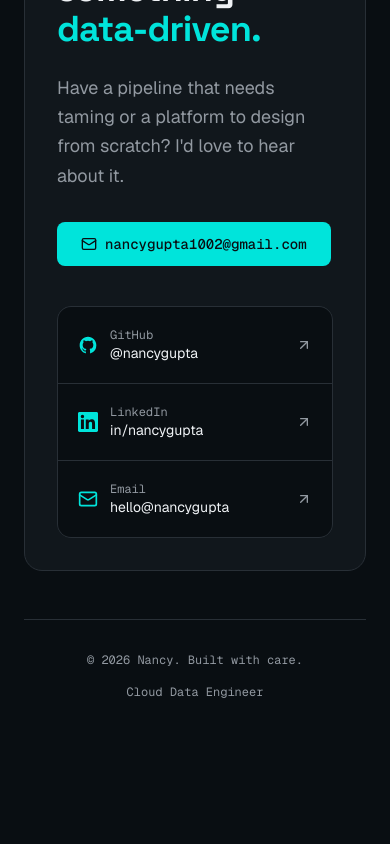
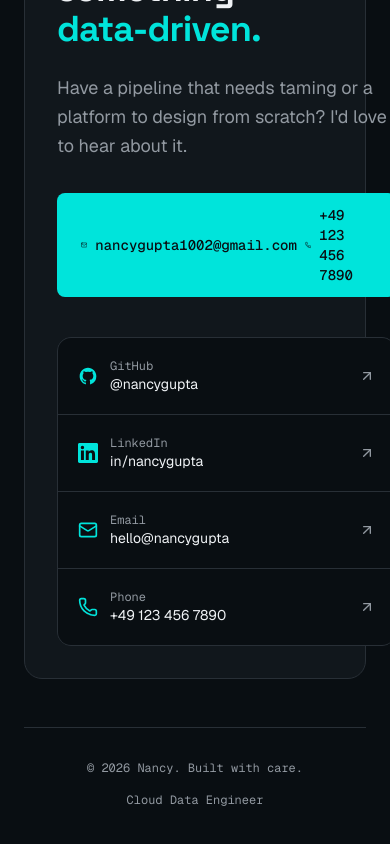
Before and after one commit to nancydhusar/portfolio-website, a Next.js app: page / in a window 390 px wide. Shown: the part 6244-7088 px from the top of the page. Before the commit the page ends 7024 px from the top, so only its background shows below. Built offline with nearby package versions, Linux system fonts and the light colour scheme.

Commit message:
To add phone number

```diff
--- a/components/contact-section.tsx
+++ b/components/contact-section.tsx
@@ -1,5 +1,6 @@
 import { ArrowUpRight, Mail } from "lucide-react"
 import { Github, Linkedin } from "@/components/social-icons"
+import { Mail, Phone } from "lucide-react";
 
 export function ContactSection() {
   return (
@@ -24,6 +25,9 @@ export function ContactSection() {
               >
                 <Mail className="size-4" />
                 nancygupta1002@gmail.com
+
+                <Phone className="size-4" />
+                +49 123 456 7890
               </a>
             </div>
 
@@ -32,6 +36,7 @@ export function ContactSection() {
                 { icon: Github, label: "GitHub", value: "@nancygupta", href: "https://github.com/nancydhusar/" },
                 { icon: Linkedin, label: "LinkedIn", value: "in/nancygupta", href: "https://www.linkedin.com/in/nancy-gupta-834897176/" },
                 { icon: Mail, label: "Email", value: "hello@nancygupta", href: "mailto:nancygupta1002@gmail.com" },
+                { icon: Phone, label: "Phone", value: "+49 123 456 7890", href: "tel:+491234567890"},
               ].map((item) => (
                 <li key={item.label}>
                   <a
```
